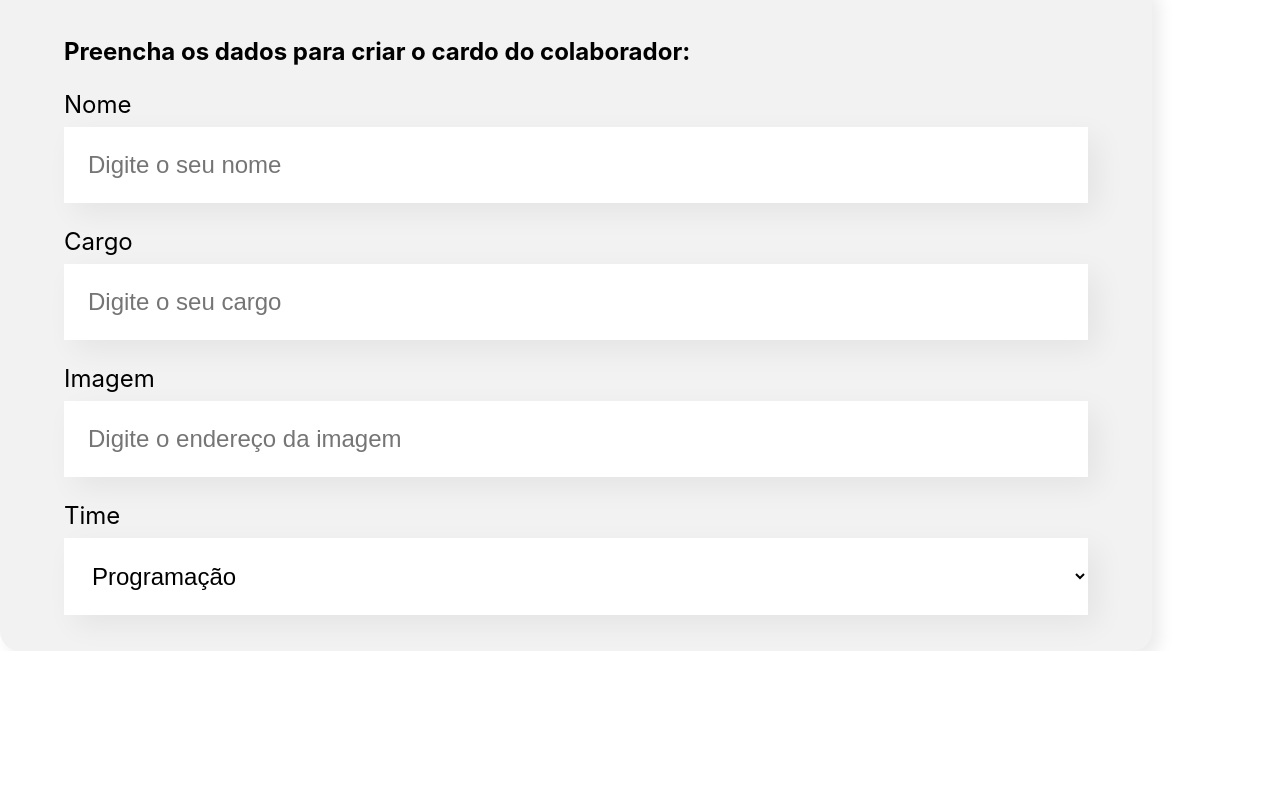
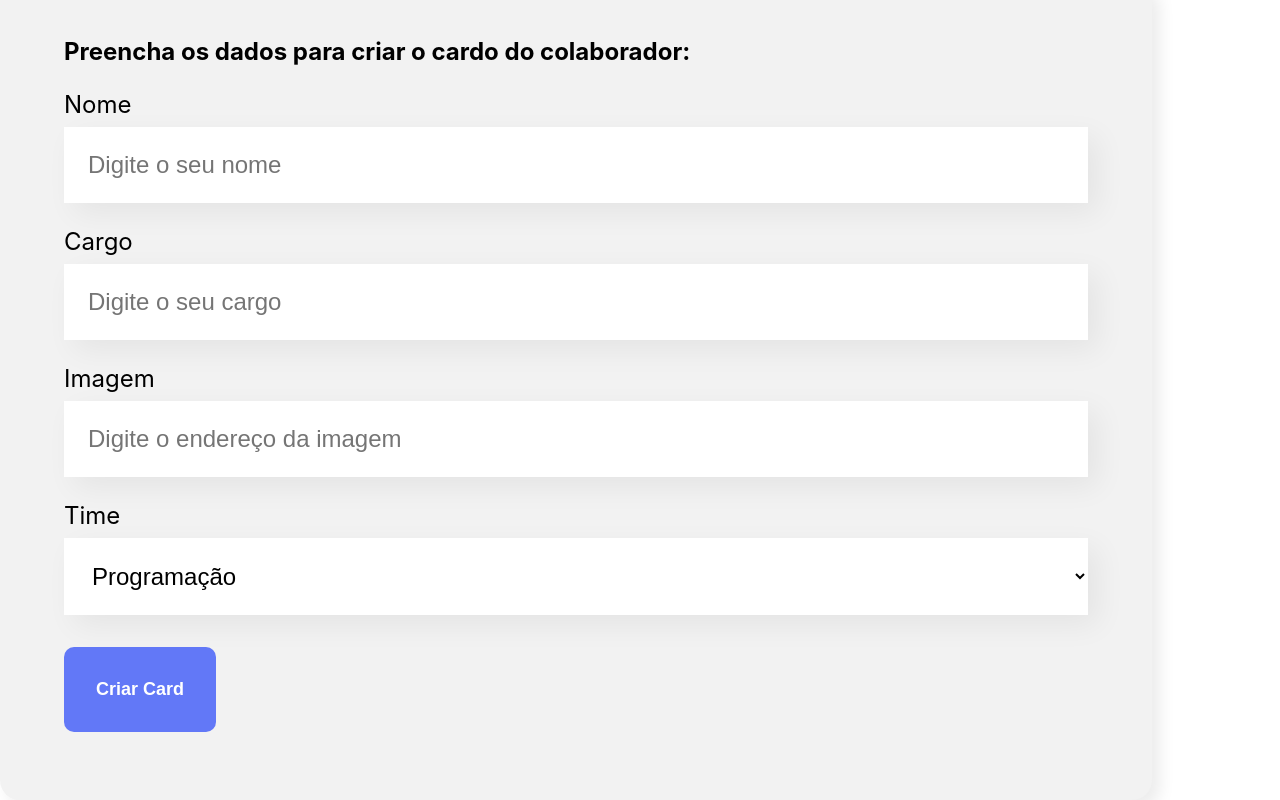
Before and after one commit to ariompf/organo, a React (Create React App) app in the folder organo/: page / in a window 1280 px wide. Shown: the part 517-1317 px from the top of the page. Before the commit the page ends 1168 px from the top, so only its background shows below. Built offline with nearby package versions, Linux system fonts and the light colour scheme.

Commit message:
add Botao

```diff
--- /dev/null
+++ b/organo/src/componentes/Botao/Botao.css
@@ -0,0 +1,15 @@
+.botao {
+    background-color: #6278f7;
+    border-radius: 10px;
+    font-weight: 700;
+    font-size: 18px;
+    padding: 32px;
+    border: none;
+    cursor: pointer;
+    color: #fff;
+    margin: 32px 0;
+}
+
+.botao:hover {
+    color: #95ffd4;
+}
--- /dev/null
+++ b/organo/src/componentes/Botao/index.js
@@ -0,0 +1,11 @@
+import './Botao.css'
+
+const Botao = (props) => {
+    return (
+    <button className='botao' >
+        {props.children}
+    </button>
+)
+}
+
+export default Botao
--- a/organo/src/componentes/Formulario/index.js
+++ b/organo/src/componentes/Formulario/index.js
@@ -1,3 +1,4 @@
+import Botao from '../Botao/index.js'
 import CampoTexto from '../CampoTexto/CampoTexto.js'
 import ListaSuspensa from '../ListaSuspensa/index.js'
 import './Formulario.css'
@@ -20,6 +21,9 @@
                 <CampoTexto label='Cargo'placeholder='Digite o seu cargo' />
                 <CampoTexto label='Imagem'placeholder='Digite o endereço da imagem' />
                 <ListaSuspensa label='Time' itens={times}/>
+                <Botao>
+                    Criar Card
+                </Botao>
             </form>
         </section>
     )
```
